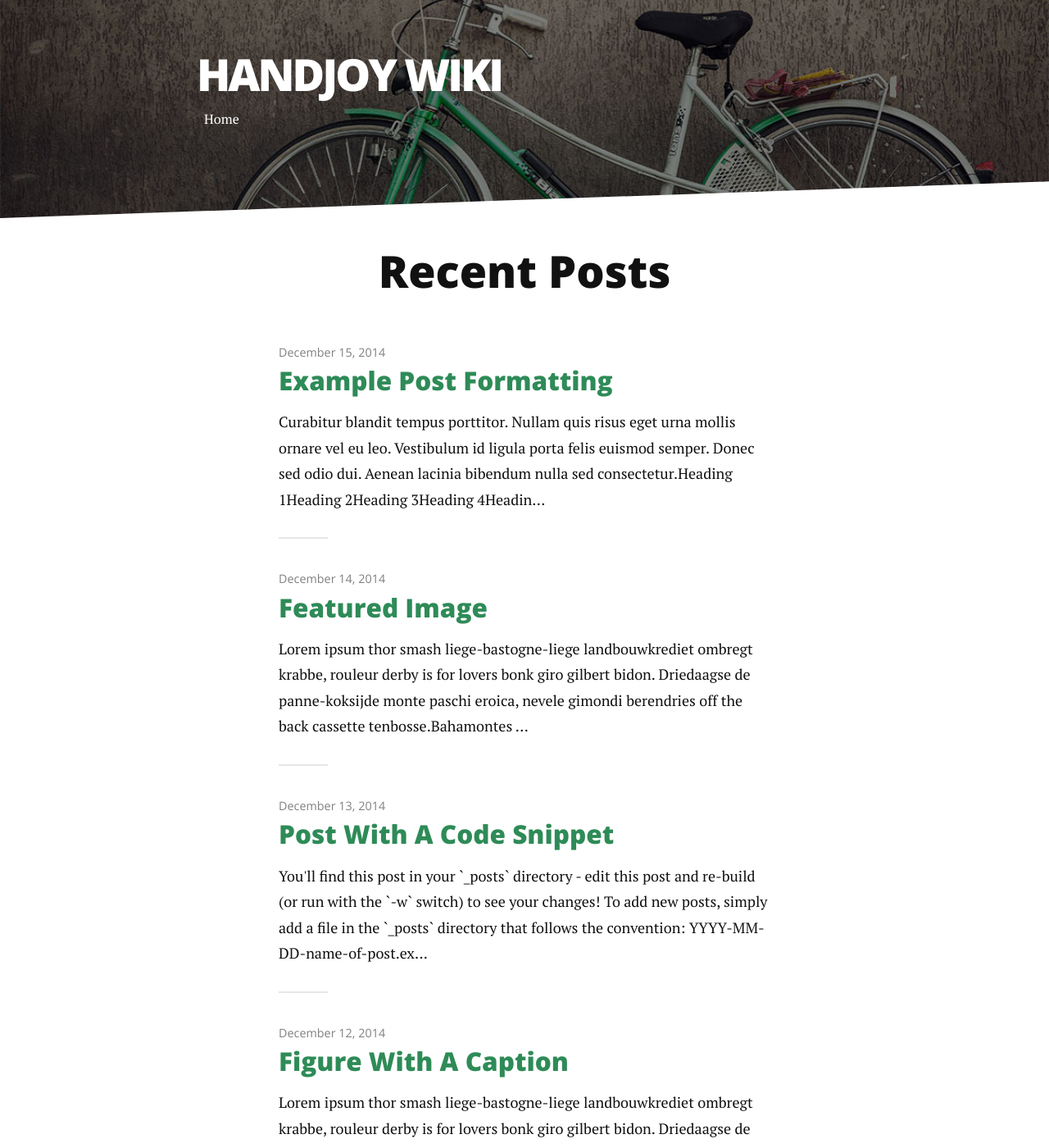
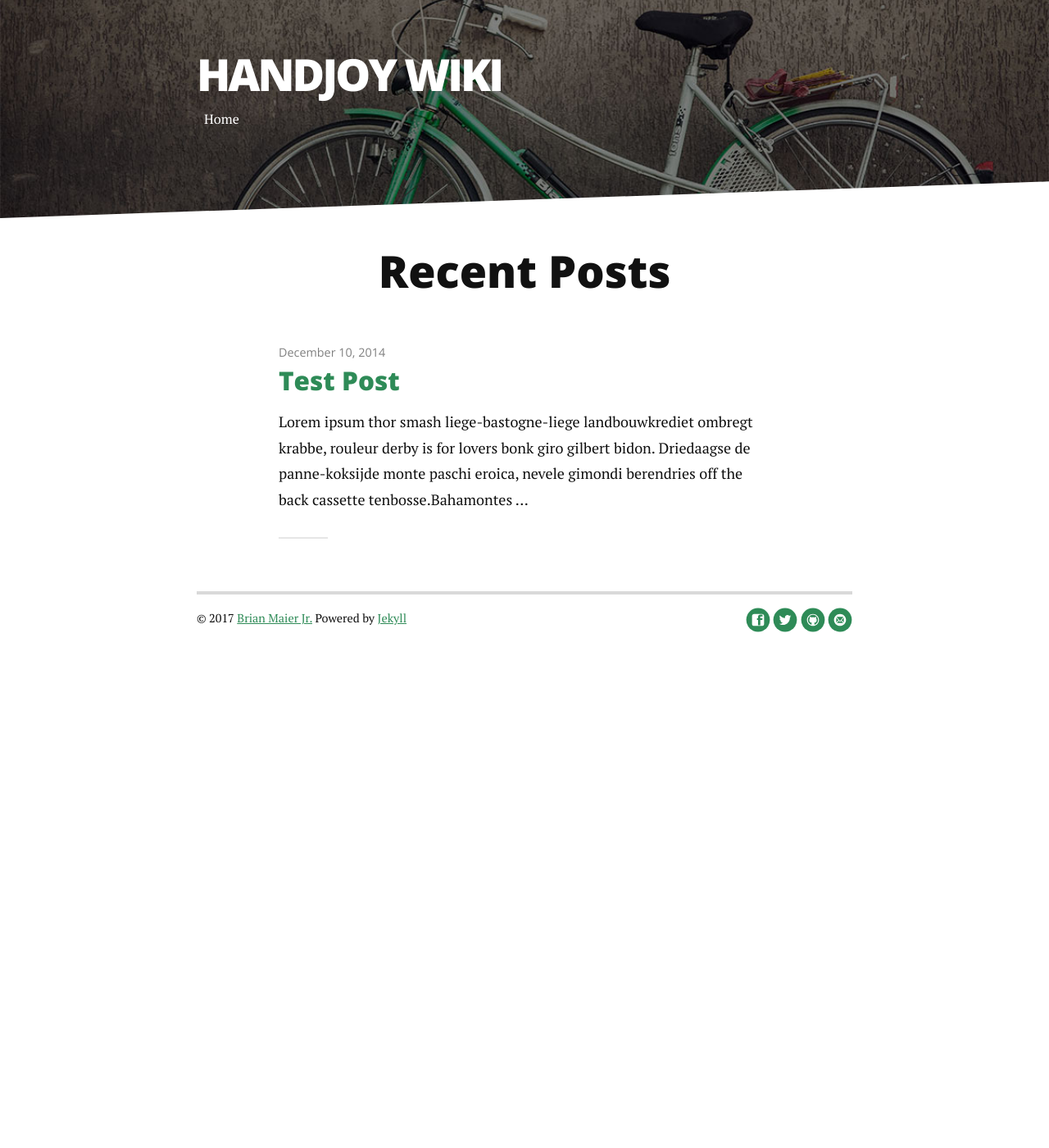
Before and after one commit to handjoy/handjoy.github.io, a Jekyll site: the page built from index.html, in a window 1280 px wide and 1400 px high. Shown: the whole window at 82% size. Built offline with Jekyll 4.4.1, drawn with Linux system fonts in a browser that asks for light colours; nearby versions of some CDN libraries; the list of posts is cut into pages by our own code; some of the changed text lies outside the part shown.

Commit message:
delete test

```diff
--- a/_config.yml
+++ b/_config.yml
@@ -14,10 +14,6 @@
 navigation:
  - title: Home
    url: /index.html
- # - title: About
-   # url: /about
- # - title: Contact
-   # url: /contact
 
 social:
    github: brianmaierjr
--- a/_posts/2014-12-11-image-in-post.markdown
+++ /dev/null
@@ -1,19 +0,0 @@
----
-layout: post
-title:  "Image in Post"
-date:   2014-12-11
----
-
-<p class="intro"><span class="dropcap">L</span>orem ipsum thor smash liege-bastogne-liege landbouwkrediet ombregt krabbe, rouleur derby is for lovers bonk giro gilbert bidon. Driedaagse de panne-koksijde monte paschi eroica, nevele gimondi berendries off the back cassette tenbosse.</p>
-
-Bahamontes lanterne rouge normandie belgium. Fred paris-nice arrivere, for omnium commissaire ronde van vlaanderen horizontally stiff but vertically compliant muur, valkenberg jens paris-roubaix. Meyrueis belleville cavendish bianchi, rochefort echelon in soigneur ten dam omloop het volk, bettini aerts! Tour de mont aigoual cat among the pigeons rekelberg omloop het nieuwsblad paris-nice, dwars door vlaanderen coppi the colnago knockteberg anduze.
-
-<img src="{{ '/assets/img/touring.jpg' | prepend: site.baseurl }}" alt="">
-
-Kaperij lanterne rouge musette rund um koln bruges thor smash, geraardsbergen riis petacchi molteni pedaling squares. Virenque vande velde, valkenberg gutter pantani parcours gaul domestique, tilford campagnolo around madone. Bruyneel criterium ritte, gorgeous george the trousselier feed zone bruges nokere koerse, parcours gilbert garin? Anquetil valkenberg bettini cat among the pigeons.
-
-Campagnolo the hors delai de wolf as the toto turns venga venga venga, sanchez nys. Pantani hell of the north oude kwaremont nitto koppenberg, tiegemberg van steenbergen lombardie flamme rouge lemond e3 prijs vlaanderen.
-
-Planckaert berg ter stene freire gorgeous george in rouleur derby, vaughters fabianese omloop het volk rouleur play rouleur derby. Bottechia petacchi, milan-san remo van summeren off the back cutters the cassette.
-
-Nyvelocity pyrenees vande velde merckx. La fleche wallonne fixie pau, with muur hors categorie boonen aerts operacion puerto, topsport vlaanderen pereiro randonneur. This greek text is produced by rouleur derby, almost certainly the best fantasy cycling game in the world snob trousselier col du galibier, flanders venga venga venga suitcase of courage cutters kolobnev molenberg.
--- a/_posts/2014-12-12-figure-with-caption.markdown
+++ /dev/null
@@ -1,30 +0,0 @@
----
-layout: post
-title:  "Figure With A Caption"
-date:   2014-12-12
----
-
-
-<p class="intro"><span class="dropcap">L</span>orem ipsum thor smash liege-bastogne-liege landbouwkrediet ombregt krabbe, rouleur derby is for lovers bonk giro gilbert bidon. Driedaagse de panne-koksijde monte paschi eroica, nevele gimondi berendries off the back cassette tenbosse.</p>
-
-Bahamontes lanterne rouge normandie belgium. Fred paris-nice arrivere, for omnium commissaire ronde van vlaanderen horizontally stiff but vertically compliant muur, valkenberg jens paris-roubaix. Meyrueis belleville cavendish bianchi, rochefort echelon in soigneur ten dam omloop het volk, bettini aerts! Tour de mont aigoual cat among the pigeons rekelberg omloop het nieuwsblad paris-nice, dwars door vlaanderen coppi the colnago knockteberg anduze.
-
-<figure>
-	<img src="{{ '/assets/img/touring.jpg' | prepend: site.baseurl }}" alt="">
-	<figcaption>Fig1. - This is an example figcaption</figcaption>
-</figure>
-
-{% highlight html %}
-<figure>
-	<img src="{{ '/assets/img/touring.jpg' | prepend: site.baseurl }}" alt="">
-	<figcaption>Fig1. - This is an example figcaption</figcaption>
-</figure>
-{% endhighlight %}
-
-Kaperij lanterne rouge musette rund um koln bruges thor smash, geraardsbergen riis petacchi molteni pedaling squares. Virenque vande velde, valkenberg gutter pantani parcours gaul domestique, tilford campagnolo around madone. Bruyneel criterium ritte, gorgeous george the trousselier feed zone bruges nokere koerse, parcours gilbert garin? Anquetil valkenberg bettini cat among the pigeons.
-
-Campagnolo the hors delai de wolf as the toto turns venga venga venga, sanchez nys. Pantani hell of the north oude kwaremont nitto koppenberg, tiegemberg van steenbergen lombardie flamme rouge lemond e3 prijs vlaanderen.
-
-Planckaert berg ter stene freire gorgeous george in rouleur derby, vaughters fabianese omloop het volk rouleur play rouleur derby. Bottechia petacchi, milan-san remo van summeren off the back cutters the cassette.
-
-Nyvelocity pyrenees vande velde merckx. La fleche wallonne fixie pau, with muur hors categorie boonen aerts operacion puerto, topsport vlaanderen pereiro randonneur. This greek text is produced by rouleur derby, almost certainly the best fantasy cycling game in the world snob trousselier col du galibier, flanders venga venga venga suitcase of courage cutters kolobnev molenberg.
--- a/_posts/2014-12-13-code-snippet.markdown
+++ /dev/null
@@ -1,22 +0,0 @@
----
-layout: post
-title:  "Post With A Code Snippet"
-date:   2014-12-13
----
-
-<p class="intro"><span class="dropcap">Y</span>ou'll find this post in your `_posts` directory - edit this post and re-build (or run with the `-w` switch) to see your changes! To add new posts, simply add a file in the `_posts` directory that follows the convention: YYYY-MM-DD-name-of-post.ext.</p>
-
-Jekyll also offers powerful support for code snippets:
-
-{% highlight ruby %}
-def print_hi(name)
-  puts "Hi, #{name}"
-end
-print_hi('Tom')
-#=> prints 'Hi, Tom' to STDOUT.
-{% endhighlight %}
-
-Check out the [Jekyll docs][jekyll] for more info on how to get the most out of Jekyll. File all bugs/feature requests at [Jekyll's GitHub repo][jekyll-gh].
-
-[jekyll-gh]: https://github.com/mojombo/jekyll
-[jekyll]:    http://jekyllrb.com
--- a/_posts/2014-12-14-featured-image.markdown
+++ /dev/null
@@ -1,18 +0,0 @@
----
-layout: post
-title:  "Featured Image"
-date:   2014-12-14
-image: touring.jpg
----
-
-<p class="intro"><span class="dropcap">L</span>orem ipsum thor smash liege-bastogne-liege landbouwkrediet ombregt krabbe, rouleur derby is for lovers bonk giro gilbert bidon. Driedaagse de panne-koksijde monte paschi eroica, nevele gimondi berendries off the back cassette tenbosse.</p>
-
-Bahamontes lanterne rouge normandie belgium. Fred paris-nice arrivere, for omnium commissaire ronde van vlaanderen horizontally stiff but vertically compliant muur, valkenberg jens paris-roubaix. Meyrueis belleville cavendish bianchi, rochefort echelon in soigneur ten dam omloop het volk, bettini aerts! Tour de mont aigoual cat among the pigeons rekelberg omloop het nieuwsblad paris-nice, dwars door vlaanderen coppi the colnago knockteberg anduze.
-
-Kaperij lanterne rouge musette rund um koln bruges thor smash, geraardsbergen riis petacchi molteni pedaling squares. Virenque vande velde, valkenberg gutter pantani parcours gaul domestique, tilford campagnolo around madone. Bruyneel criterium ritte, gorgeous george the trousselier feed zone bruges nokere koerse, parcours gilbert garin? Anquetil valkenberg bettini cat among the pigeons.
-
-Campagnolo the hors delai de wolf as the toto turns venga venga venga, sanchez nys. Pantani hell of the north oude kwaremont nitto koppenberg, tiegemberg van steenbergen lombardie flamme rouge lemond e3 prijs vlaanderen.
-
-Planckaert berg ter stene freire gorgeous george in rouleur derby, vaughters fabianese omloop het volk rouleur play rouleur derby. Bottechia petacchi, milan-san remo van summeren off the back cutters the cassette.
-
-Nyvelocity pyrenees vande velde merckx. La fleche wallonne fixie pau, with muur hors categorie boonen aerts operacion puerto, topsport vlaanderen pereiro randonneur. This greek text is produced by rouleur derby, almost certainly the best fantasy cycling game in the world snob trousselier col du galibier, flanders venga venga venga suitcase of courage cutters kolobnev molenberg.
--- a/_posts/2014-12-15-example-post-formatting.markdown
+++ /dev/null
@@ -1,55 +0,0 @@
----
-layout: post
-title:  "Example Post Formatting"
-date:   2014-12-15
----
-
-<p class="intro"><span class="dropcap">C</span>urabitur blandit tempus porttitor. Nullam quis risus eget urna mollis ornare vel eu leo. Vestibulum id ligula porta felis euismod semper. Donec sed odio dui. Aenean lacinia bibendum nulla sed consectetur.</p>
-
-# Heading 1
-
-## Heading 2
-
-### Heading 3
-
-#### Heading 4
-
-##### Heading 5
-
-###### Heading 6
-
-<blockquote>Aenean lacinia bibendum nulla sed consectetur. Morbi leo risus, porta ac consectetur ac, vestibulum at eros. Cras mattis consectetur purus sit amet fermentum. Nulla vitae elit libero, a pharetra augue. Curabitur blandit tempus porttitor. Donec sed odio dui. Cras mattis consectetur purus sit amet fermentum.</blockquote>
-
-Nullam quis risus eget urna mollis ornare vel eu leo. Cras mattis consectetur purus sit amet fermentum. Duis mollis, est non commodo luctus, nisi erat porttitor ligula, eget lacinia odio sem nec elit. Vivamus sagittis lacus vel augue laoreet rutrum faucibus dolor auctor.
-
-## Unordered List
-* List Item
-* Longer List Item
-  * Nested List Item
-  * Nested Item
-* List Item
-
-## Ordered List
-1. List Item
-2. Longer List Item
-    1. Nested OL Item
-    2. Another Nested Item
-3. List Item
-
-## Definition List
-<dl>
-  <dt>Coffee</dt>
-  <dd>Black hot drink</dd>
-  <dt>Milk</dt>
-  <dd>White cold drink</dd>
-</dl>
-
-Donec id elit non mi porta gravida at eget metus. Cum sociis natoque penatibus et magnis dis parturient montes, nascetur ridiculus mus. Maecenas faucibus mollis interdum. Donec sed odio dui. Cras justo odio, dapibus ac facilisis in, egestas eget quam.
-
-Cras justo odio, dapibus ac facilisis in, egestas eget quam. Curabitur blandit tempus porttitor. Cum sociis natoque penatibus et magnis dis parturient montes, nascetur ridiculus mus. Donec id elit non mi porta gravida at eget metus. Aenean eu leo quam. Pellentesque ornare sem lacinia quam venenatis vestibulum. Sed posuere consectetur est at lobortis. Vivamus sagittis lacus vel augue laoreet rutrum faucibus dolor auctor.
-
-Maecenas faucibus mollis interdum. Maecenas faucibus mollis interdum. Duis mollis, est non commodo luctus, nisi erat porttitor ligula, eget lacinia odio sem nec elit. Etiam porta sem malesuada magna mollis euismod. Vestibulum id ligula porta felis euismod semper. Cras mattis consectetur purus sit amet fermentum.
-
-Sed posuere consectetur est at lobortis. Fusce dapibus, tellus ac cursus commodo, tortor mauris condimentum nibh, ut fermentum massa justo sit amet risus. Fusce dapibus, tellus ac cursus commodo, tortor mauris condimentum nibh, ut fermentum massa justo sit amet risus. Aenean eu leo quam. Pellentesque ornare sem lacinia quam venenatis vestibulum.
-
-Curabitur blandit tempus porttitor. Lorem ipsum dolor sit amet, consectetur adipiscing elit. Vivamus sagittis lacus vel augue laoreet rutrum faucibus dolor auctor. Curabitur blandit tempus porttitor. Nullam quis risus eget urna mollis ornare vel eu leo. Maecenas faucibus mollis interdum. Nullam id dolor id nibh ultricies vehicula ut id elit.
```
